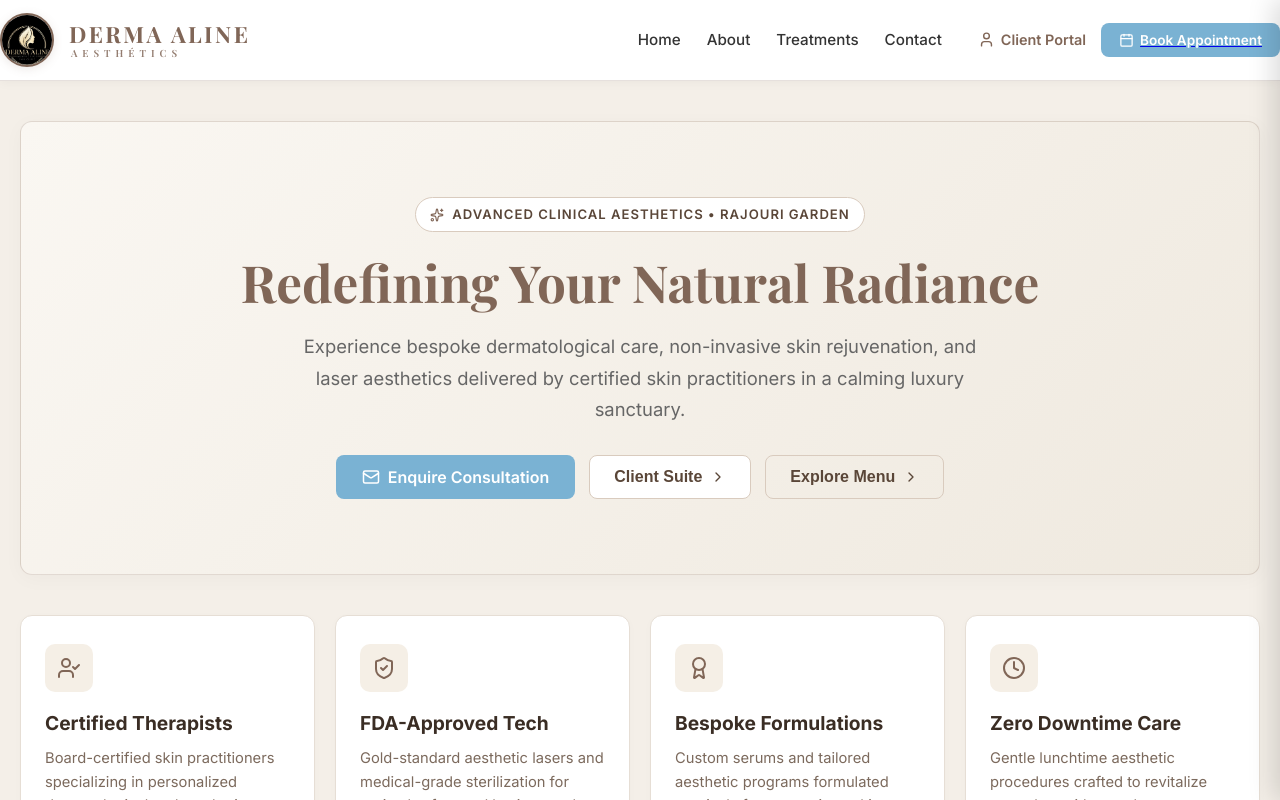
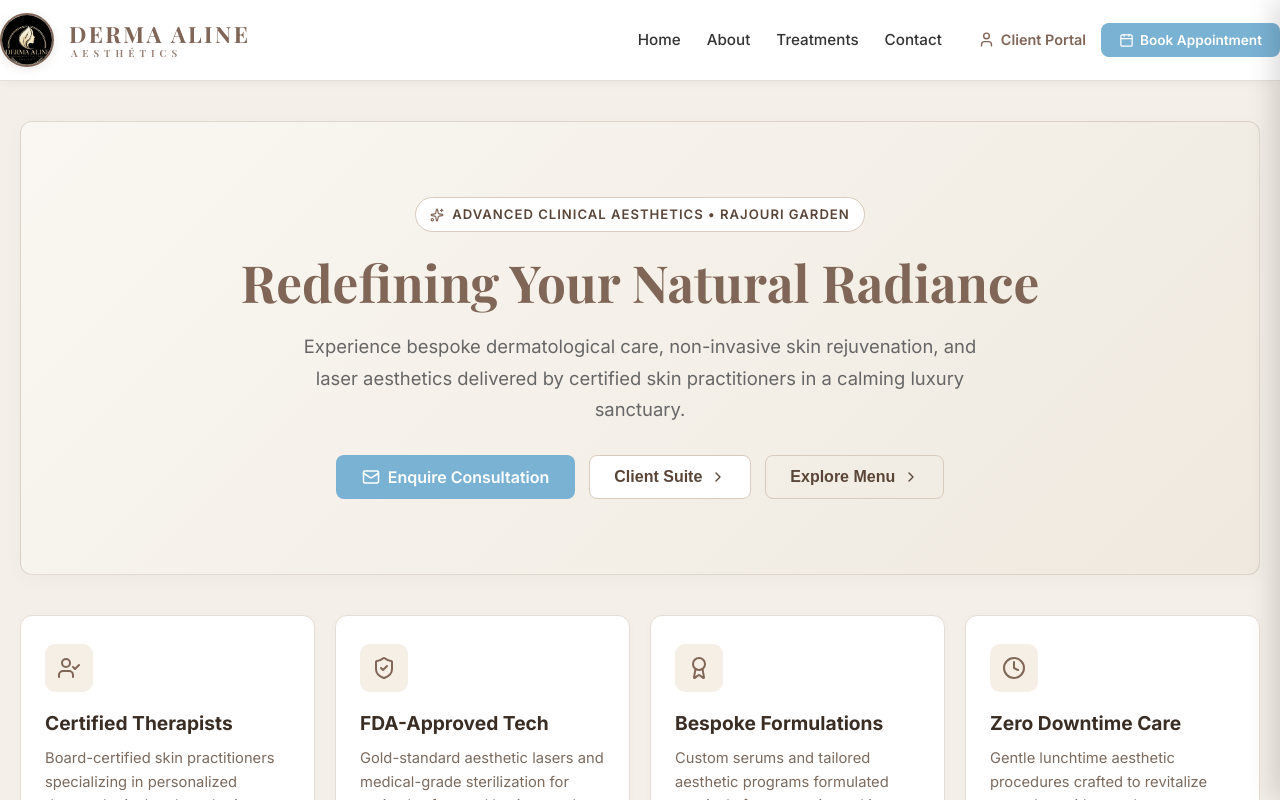
Before and after one commit to Apurv-dwivedi/derma_aline, a React (Vite) app in the folder frontend/: page / in a window 1280 px wide. Shown: the top 800 px of the page. Built offline with nearby package versions, Linux system fonts and the light colour scheme; no server answers; a web font is replaced by a local one.

Commit message:
fix(navbar): remove underline from Book Appointment button and enforce text-decoration none

```diff
--- a/frontend/src/components/layout/Navbar.jsx
+++ b/frontend/src/components/layout/Navbar.jsx
@@ -205,8 +205,8 @@ const Navbar = () => {
                                         <Link to="/client/login" style={{ color: 'var(--color-primary, #806657)', display: 'flex', alignItems: 'center', gap: '6px', textDecoration: 'none', fontWeight: '600', fontSize: '0.9rem' }}>
                                             <User size={17} /> Client Portal
                                         </Link>
-                                        <Link to="/contact">
-                                            <button className="btn-primary" style={{ padding: '9px 18px', fontSize: '0.85rem', display: 'flex', alignItems: 'center', gap: '6px' }}>
+                                        <Link to="/contact" style={{ textDecoration: 'none' }}>
+                                            <button className="btn-primary" style={{ padding: '9px 18px', fontSize: '0.85rem', display: 'flex', alignItems: 'center', gap: '6px', textDecoration: 'none', border: 'none', outline: 'none' }}>
                                                 <Calendar size={15} /> Book Appointment
                                             </button>
                                         </Link>
@@ -214,16 +214,16 @@ const Navbar = () => {
                                 ) : (
                                     <>
                                         <Link to="/contact" style={{ textDecoration: 'none' }}>
-                                            <button style={{ backgroundColor: '#ffffff', color: '#806657', border: '1px solid #806657', padding: '8px 16px', borderRadius: '8px', fontSize: '0.85rem', fontWeight: '600', display: 'flex', alignItems: 'center', gap: '6px', cursor: 'pointer' }}>
+                                            <button style={{ backgroundColor: '#ffffff', color: '#806657', border: '1px solid #806657', padding: '8px 16px', borderRadius: '8px', fontSize: '0.85rem', fontWeight: '600', display: 'flex', alignItems: 'center', gap: '6px', cursor: 'pointer', textDecoration: 'none', outline: 'none' }}>
                                                 <Calendar size={14} /> Book Appointment
                                             </button>
                                         </Link>
-                                        <Link to={isOwner ? "/admin" : isStaff ? "/staff" : "/client/dashboard"}>
-                                            <button className="btn-primary" style={{ padding: '9px 18px', fontSize: '0.85rem' }}>
+                                        <Link to={isOwner ? "/admin" : isStaff ? "/staff" : "/client/dashboard"} style={{ textDecoration: 'none' }}>
+                                            <button className="btn-primary" style={{ padding: '9px 18px', fontSize: '0.85rem', textDecoration: 'none', border: 'none', outline: 'none' }}>
                                                 {isOwner ? "Executive Suite" : isStaff ? "Staff Workspace" : "My Dashboard"}
                                             </button>
                                         </Link>
-                                        <button onClick={handleLogout} style={{ color: '#ef4444', display: 'flex', alignItems: 'center', gap: '6px', background: 'none', border: 'none', cursor: 'pointer', fontWeight: '600', fontSize: '0.9rem' }}>
+                                        <button onClick={handleLogout} style={{ color: '#ef4444', display: 'flex', alignItems: 'center', gap: '6px', background: 'none', border: 'none', cursor: 'pointer', fontWeight: '600', fontSize: '0.9rem', textDecoration: 'none', outline: 'none' }}>
                                             <LogOut size={16} /> Sign Out
                                         </button>
                                     </>
--- a/frontend/src/index.css
+++ b/frontend/src/index.css
@@ -21,6 +21,10 @@
   margin: 0;
   padding: 0;
   box-sizing: border-box;
+}
+
+a {
+  text-decoration: none;
 }
 
 body {
--- a/frontend/src/styles/navbar.css
+++ b/frontend/src/styles/navbar.css
@@ -28,6 +28,21 @@
   display: flex;
   gap: 26px;
   align-items: center;
+}
+
+.desktop-nav a {
+  text-decoration: none !important;
+}
+
+.desktop-nav a:hover,
+.desktop-nav a:focus,
+.desktop-nav a:active {
+  text-decoration: none !important;
+}
+
+.desktop-nav button {
+  text-decoration: none !important;
+  outline: none !important;
 }
 
 .nav-link {
```
